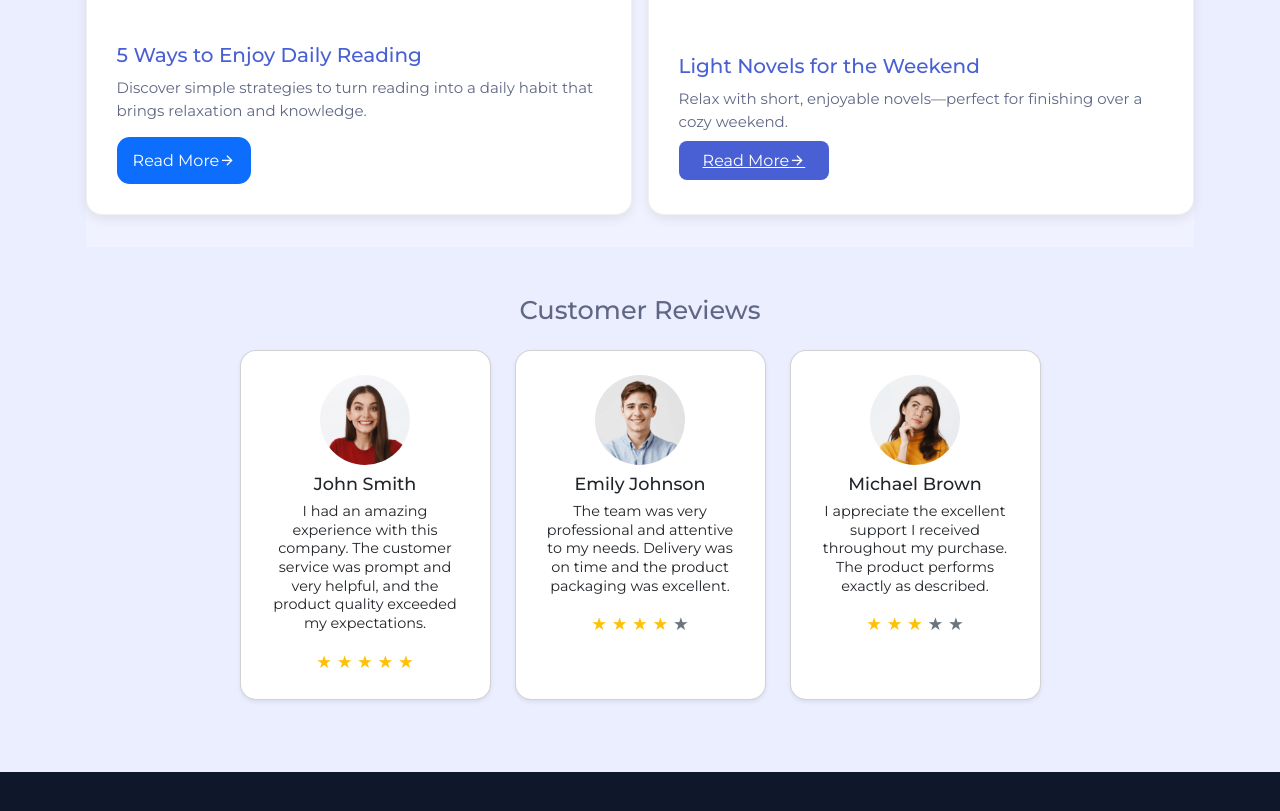
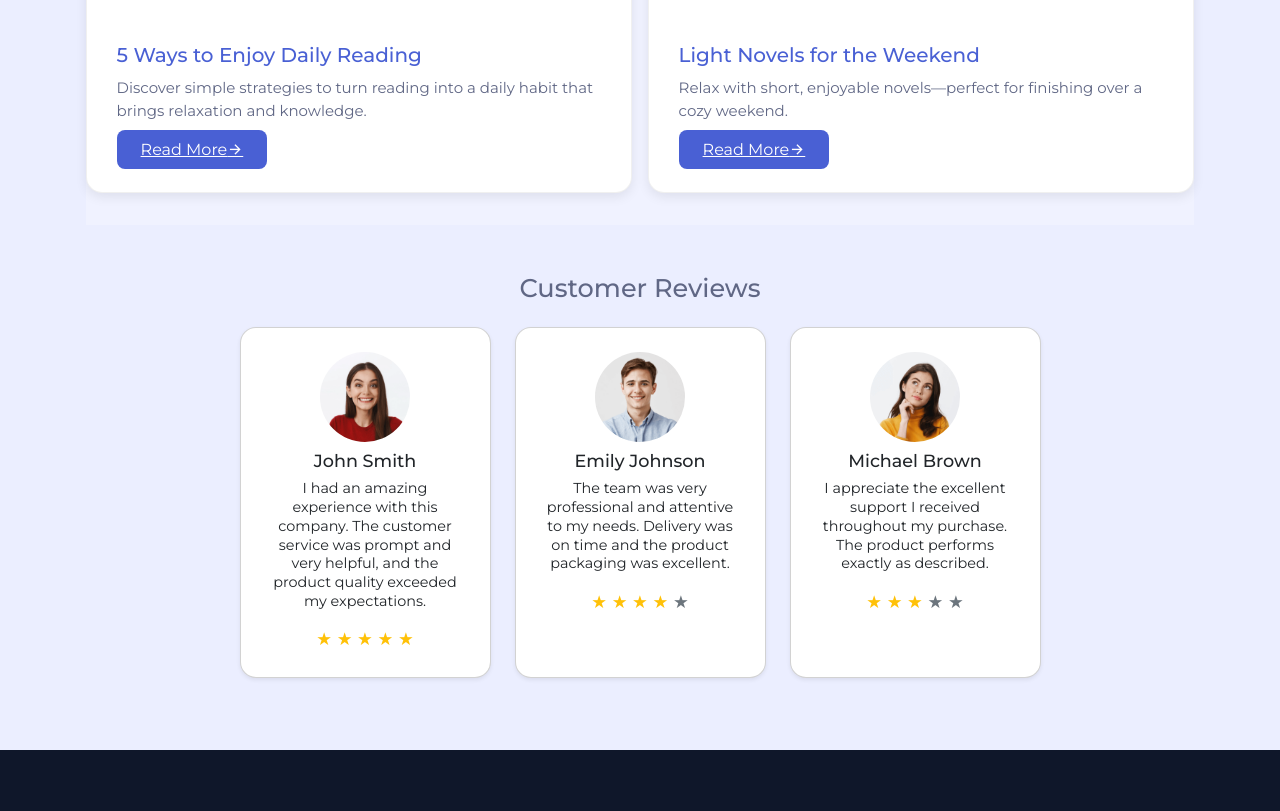
Before and after one commit to sarayoutest/online-shopping-book, a plain HTML site: page home.html in a window 1280 px wide. Shown: the part 2448-3259 px from the top of the page. Drawn offline with nearby package versions, Linux system fonts and the light colour scheme; a web font is replaced by a local one.

Commit message:
home.html

```diff
--- a/home.html
+++ b/home.html
@@ -364,7 +364,7 @@
             <div class="article-content">
               <h3>5 Ways to Enjoy Daily Reading</h3>
               <p>Discover simple strategies to turn reading into a daily habit that brings relaxation and knowledge.</p>
-              <a href="https://www.noor-book.com/en/" class="button">Read More<i class="ri-arrow-right-line"></i></a>
+              <a href="https://www.noor-book.com/en/" class="button-read">Read More<i class="ri-arrow-right-line"></i></a>
             </div>
           </div>
           <div class="article-card">
```
